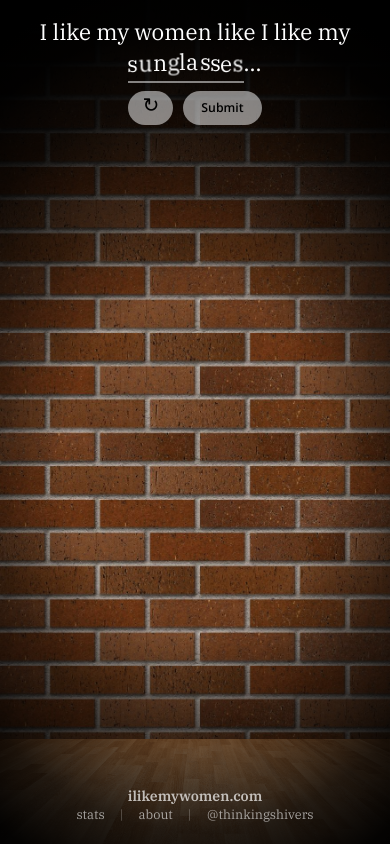
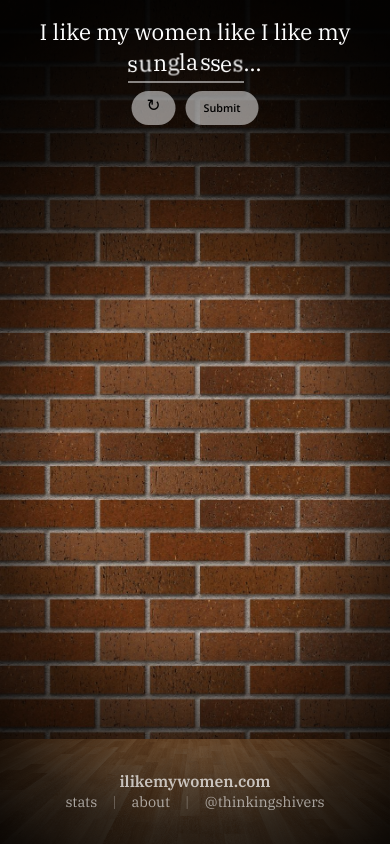
Before and after one commit to the-shivers/i-like-my-women, a Flask app: page / in a window 390 px wide. Run offline with Flask 3, Linux system fonts and the light colour scheme; some web fonts are replaced.

Commit message:
Nother deploy

```diff
--- a/app.py
+++ b/app.py
@@ -51,7 +51,7 @@ MODELS = [
     {"name": "Kimi K2", "model": "moonshotai/kimi-k2-0905"},  # 2.19s avg
     # {"name": "Qwen 2.5 VL 32B", "model": "qwen/qwen2.5-vl-32b-instruct"},  # 2.21s avg (too similar to 72B/235B, parking it)
     # {"name": "Claude Opus 4.1", "model": "anthropic/claude-opus-4.1"},  # 2.35s avg (too expensive)
-    # {"name": "DeepSeek v3", "model": "deepseek/deepseek-chat-v3-0324"},  # 2.49s avg (superseded by v3.1, keeping the newer one)
+    {"name": "DeepSeek v3", "model": "deepseek/deepseek-chat-v3-0324"},  # 2.49s avg (superseded by v3.1, keeping the newer one)
     # {"name": "DeepSeek Chat v3.0324", "model": "deepseek/deepseek-chat-v3-0324"},  # 3.03s avg (nearly identical to v3.1, set aside)
 
     # SLOW MODELS (>4s avg) - Commented out for production
--- a/static/app.js
+++ b/static/app.js
@@ -246,8 +246,8 @@ function generateAnswerCards(responses) {
             seenResponses.add(cardData.response);
         }
 
-        // Random rotation between -1.5 and 1.5 degrees
-        const rotation = (Math.random() * 3 - 1.5).toFixed(1);
+        // Random rotation between -1 and 1 degrees
+        const rotation = (Math.random() * 2 - 1).toFixed(1);
 
         // Random horizontal shift between -15px and 15px
         const translateX = Math.floor(Math.random() * 30 - 15);
@@ -427,8 +427,8 @@ showOthersBtn.addEventListener('click', async () => {
             const card = document.createElement('div');
             card.className = 'answer-card revealed';
 
-            // Random rotation between -1.5 and 1.5 degrees
-            const rotation = (Math.random() * 3 - 1.5).toFixed(1);
+            // Random rotation between -1 and 1 degrees
+            const rotation = (Math.random() * 2 - 1).toFixed(1);
             const translateX = Math.floor(Math.random() * 30 - 15);
             const bgX = Math.floor(Math.random() * 100);
             const bgY = Math.floor(Math.random() * 100);
--- a/templates/index.html
+++ b/templates/index.html
@@ -84,9 +84,9 @@
                 transparent 0%,
                 transparent 35%,
                 rgba(0, 0, 0, 0.5) 55%,
-                rgba(0, 0, 0, 0.85) 75%,
-                rgba(0, 0, 0, 0.98) 90%,
-                black 100%
+                rgba(0, 0, 0, 0.8) 75%,
+                rgba(0, 0, 0, 0.92) 90%,
+                rgba(0, 0, 0, 0.97) 100%
             );
         }
 
@@ -221,9 +221,10 @@
             gap: 10px;
             position: absolute;
             top: 100%;
-            left: 0;
+            left: 50%;
+            transform: translateX(-50%);
             margin-top: 8px;
-            justify-content: flex-start;
+            justify-content: center;
             align-items: center;
             white-space: nowrap;
         }
@@ -243,7 +244,7 @@
         }
 
         .random-btn {
-            font-size: 0.9em;
+            font-size: 0.75em;
             padding: 8px 14px;
             min-width: 44px;
             height: 34px;
@@ -258,7 +259,7 @@
         }
 
         .submit-btn {
-            font-size: 0.55em;
+            font-size: 0.48em;
             padding: 8px 18px;
             min-width: 70px;
             height: 34px;
@@ -751,7 +752,7 @@
 
             .answers-container {
                 gap: 16px;
-                margin-top: 50px;
+                margin-top: 70px;
                 max-width: calc(100% - 80px);
             }
 
@@ -802,7 +803,7 @@
 
             .answers-container {
                 gap: 10px;
-                margin-top: 50px;
+                margin-top: 70px;
                 max-width: calc(100% - 40px);
             }
 
@@ -846,9 +847,8 @@
                 font-size: 1.2em;
             }
 
-            .footer {
-                padding: 16px 0 20px;
-                font-size: 0.8em;
+            .random-btn span {
+                transform: translateY(-1px);
             }
         }
     </style>
```
